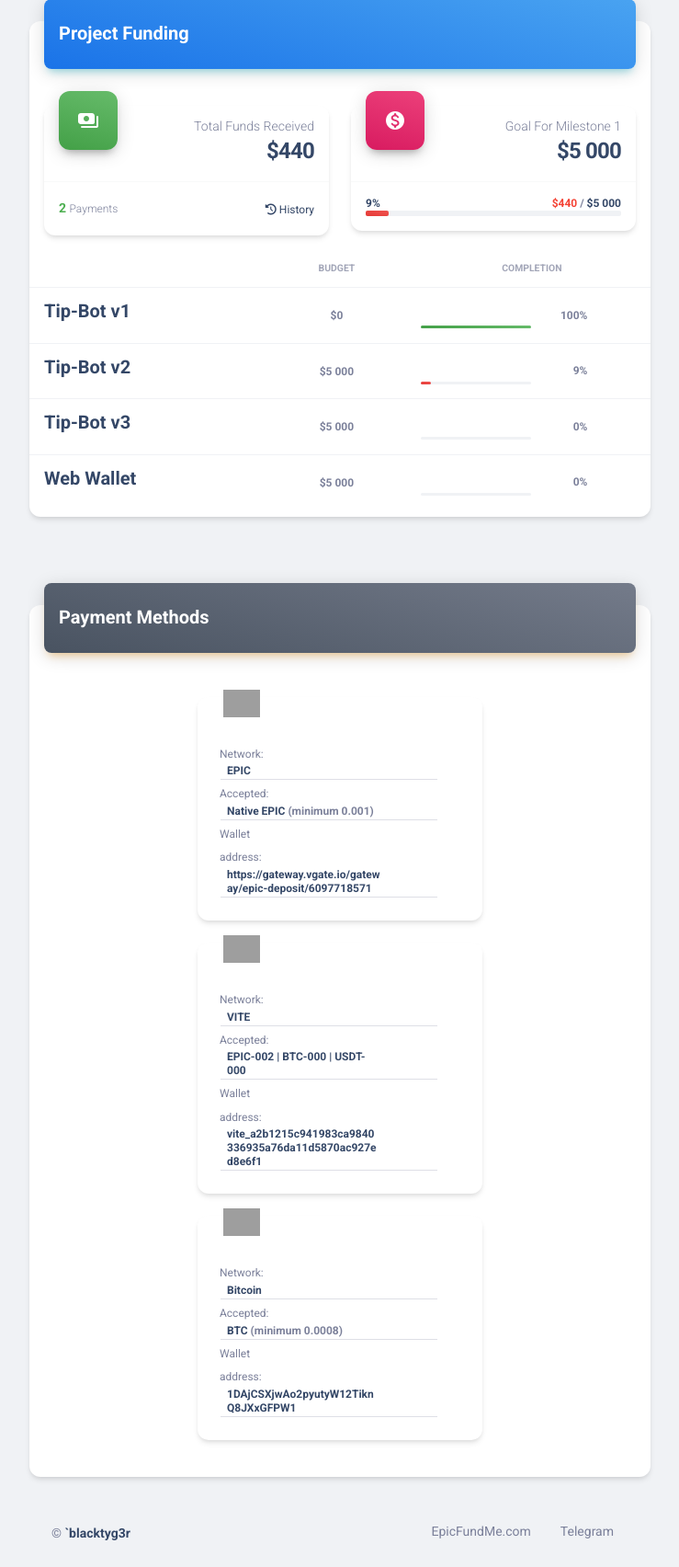
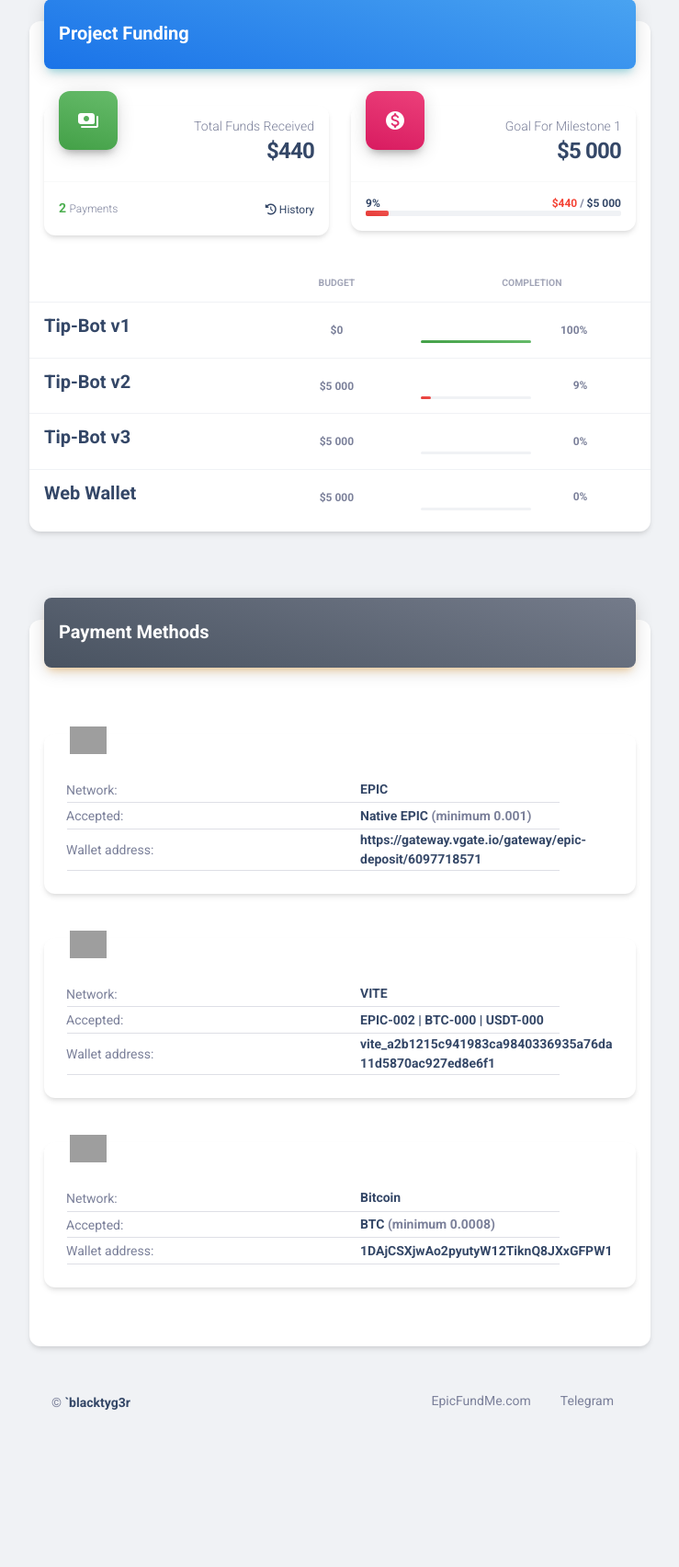
Before and after one commit to blacktyger/patryk-majkut, a Django app: page / in a window 1280 px wide. Shown: the part 1485-3189 px from the top of the page at 92% size, without its empty margins (270-1009 px from the left). After the commit the page ends 3018 px from the top, so only its background shows below. Run offline with Django 3.2, Linux system fonts and the light colour scheme; some libraries are stand-ins or nearby versions; grey boxes are pictures that could not be loaded.

Commit message:
django design fix

```diff
--- a/apps/templates/includes/funding.html
+++ b/apps/templates/includes/funding.html
@@ -8,7 +8,7 @@
     <div class="card-body px-0 pb-2">
         <div class="row p-3">
             <div class="col-sm-6 col-xs-12 mb-xl-0 mb-4">
-                <div class="card">
+                <div class="card mb-3">
                     <div class="card-header p-3 pt-2">
                         <div class="icon icon-lg icon-shape bg-gradient-success shadow-dark text-center border-radius-xl mt-n4 position-absolute">
                             <i class="material-icons opacity-10">payments</i>
@@ -43,7 +43,7 @@
             </div>
 
             <div class="col-sm-6 col-xs-12 mb-xl-0 mb-4">
-                <div class="card">
+                <div class="card mb-3">
                     <div class="card-header p-3 pt-2">
                         <div class="icon icon-lg icon-shape bg-gradient-primary shadow-dark text-center border-radius-xl mt-n4 position-absolute">
                             <i class="material-icons opacity-10">monetization_on</i>
--- a/apps/templates/includes/payment_methods.html
+++ b/apps/templates/includes/payment_methods.html
@@ -6,8 +6,8 @@
             </div>
         </div>
         <div class="card-body pt-4 p-3">
-            <div class="row justify-content-center my-4">
-                <div class="col-lg-6 col-md-10 col-sm-12">
+            <div class="row justify-content-center my-5">
+                <div class="col-sm-12">
                     <div class="card">
                         <div class="card-header p-3 pt-2">
                             <div class="icon icon-lg icon-shape text-center border-radius-xl mt-n4 position-absolute">
@@ -16,24 +16,24 @@
                         </div>
                         <div class="card-body">
                             <div class="row align-items-center justify-content-between">
-                                <div class="col-4"><span class="text-xs">Network:</span></div>
-                                <div class="col-8 text-dark text-xs ms-sm-2 font-weight-bold" style="max-width: 300px">
+                                <div class="col-4"><span class="text-sm">Network:</span></div>
+                                <div class="col-8 text-dark text-sm ms-sm-2 font-weight-bold" style="max-width: 300px">
                                     EPIC
                                 </div>
                                 <div class="text-center"><hr style="margin: 1px; width: 90%"></div>
                             </div>
 
                             <div class="row align-items-center justify-content-between">
-                                <div class="col-4"><span class="text-xs">Accepted:</span></div>
-                                <div class="col-8 text-dark text-xs ms-sm-2 font-weight-bold" style="max-width: 300px">
-                                    Native EPIC <span class="text-xs text-muted">(minimum 0.001)</span>
+                                <div class="col-4"><span class="text-sm">Accepted:</span></div>
+                                <div class="col-8 text-dark text-sm ms-sm-2 font-weight-bold" style="max-width: 300px">
+                                    Native EPIC <span class="text-sm text-muted">(minimum 0.001)</span>
                                 </div>
                                 <div class="text-center"><hr style="margin: 1px; width: 90%"></div>
                             </div>
 
                             <div class="row align-items-center justify-content-between">
-                                <div class="col-4"><span class="text-xs">Wallet address:</span></div>
-                                <div class="col-8 text-dark text-xs ms-sm-2 font-weight-bold" style="max-width: 300px">
+                                <div class="col-4"><span class="text-sm">Wallet address:</span></div>
+                                <div class="col-8 text-dark text-sm ms-sm-2 font-weight-bold" style="max-width: 300px">
                                     https://gateway.vgate.io/gateway/epic-deposit/6097718571
                                 </div>
                                 <div class="text-center"><hr style="margin: 1px; width: 90%"></div>
@@ -43,8 +43,8 @@
                 </div>
             </div>
 
-            <div class="row justify-content-center my-4">
-                <div class="col-lg-6 col-md-10 col-sm-12">
+            <div class="row justify-content-center my-5">
+                <div class="col-sm-12">
                     <div class="card">
                         <div class="card-header p-3 pt-2">
                             <div class="icon icon-lg icon-shape text-center border-radius-xl mt-n4 position-absolute">
@@ -53,24 +53,24 @@
                         </div>
                         <div class="card-body">
                             <div class="row align-items-center justify-content-between">
-                                <div class="col-4"><span class="text-xs">Network:</span></div>
-                                <div class="col-8 text-dark text-xs ms-sm-2 font-weight-bold" style="max-width: 300px">
+                                <div class="col-4"><span class="text-sm">Network:</span></div>
+                                <div class="col-8 text-dark text-sm ms-sm-2 font-weight-bold" style="max-width: 300px">
                                     VITE
                                 </div>
                                 <div class="text-center"><hr style="margin: 1px; width: 90%"></div>
                             </div>
 
                             <div class="row align-items-center justify-content-between">
-                                <div class="col-4"><span class="text-xs">Accepted:</span></div>
-                                <div class="col-8 text-dark text-xs ms-sm-2 font-weight-bold" style="max-width: 300px">
+                                <div class="col-4"><span class="text-sm">Accepted:</span></div>
+                                <div class="col-8 text-dark text-sm ms-sm-2 font-weight-bold" style="max-width: 300px">
                                     EPIC-002 | BTC-000 | USDT-000
                                 </div>
                                 <div class="text-center"><hr style="margin: 1px; width: 90%"></div>
                             </div>
 
                             <div class="row align-items-center justify-content-between">
-                                <div class="col-4"><span class="text-xs">Wallet address:</span></div>
-                                <div class="col-8 text-dark text-xs ms-sm-2 font-weight-bold" style="max-width: 300px">
+                                <div class="col-4"><span class="text-sm">Wallet address:</span></div>
+                                <div class="col-8 text-dark text-sm ms-sm-2 font-weight-bold" style="max-width: 300px">
                                     vite_a2b1215c941983ca9840336935a76da11d5870ac927ed8e6f1
                                 </div>
                                 <div class="text-center"><hr style="margin: 1px; width: 90%"></div>
@@ -79,8 +79,8 @@
                     </div>
                 </div>
             </div>
-            <div class="row justify-content-center my-4">
-                <div class="col-lg-6 col-md-10 col-sm-12">
+            <div class="row justify-content-center my-5">
+                <div class="col-sm-12">
                     <div class="card">
                         <div class="card-header p-3 pt-2">
                             <div class="icon icon-lg icon-shape text-center border-radius-xl mt-n4 position-absolute">
@@ -90,24 +90,24 @@
 
                         <div class="card-body">
                             <div class="row align-items-center justify-content-between">
-                                <div class="col-4"><span class="text-xs">Network:</span></div>
-                                <div class="col-8 text-dark text-xs ms-sm-2 font-weight-bold" style="max-width: 300px">
+                                <div class="col-4"><span class="text-sm">Network:</span></div>
+                                <div class="col-8 text-dark text-sm ms-sm-2 font-weight-bold" style="max-width: 300px">
                                     Bitcoin
                                 </div>
                                 <div class="text-center"><hr style="margin: 1px; width: 90%"></div>
                             </div>
 
                             <div class="row align-items-center justify-content-between">
-                                <div class="col-4"><span class="text-xs">Accepted:</span></div>
-                                <div class="col-8 text-dark text-xs ms-sm-2 font-weight-bold" style="max-width: 300px">
-                                    BTC <span class="text-xs text-muted">(minimum 0.0008)</span>
+                                <div class="col-4"><span class="text-sm">Accepted:</span></div>
+                                <div class="col-8 text-dark text-sm ms-sm-2 font-weight-bold" style="max-width: 300px">
+                                    BTC <span class="text-sm text-muted">(minimum 0.0008)</span>
                                 </div>
                                 <div class="text-center"><hr style="margin: 1px; width: 90%"></div>
                             </div>
 
                             <div class="row align-items-center justify-content-between">
-                                <div class="col-4"><span class="text-xs">Wallet address:</span></div>
-                                <div class="col-8 text-dark text-xs ms-sm-2 font-weight-bold" style="max-width: 300px">
+                                <div class="col-4"><span class="text-sm">Wallet address:</span></div>
+                                <div class="col-8 text-dark text-sm ms-sm-2 font-weight-bold" style="max-width: 300px">
                                     1DAjCSXjwAo2pyutyW12TiknQ8JXxGFPW1
                                 </div>
                                 <div class="text-center"><hr style="margin: 1px; width: 90%"></div>
--- a/core/settings.py
+++ b/core/settings.py
@@ -13,7 +13,7 @@ env = environ.Env(
 # Build paths inside the project like this: os.path.join(BASE_DIR, ...)
 BASE_DIR = os.path.dirname(os.path.dirname(__file__))
 CORE_DIR = os.path.dirname(os.path.dirname(os.path.abspath(__file__)))
-
+print(CORE_DIR)
 # Take environment variables from .env file
 environ.Env.read_env(os.path.join(BASE_DIR, '.env'))
 
```
Also changed, not shown: 1 other file.
